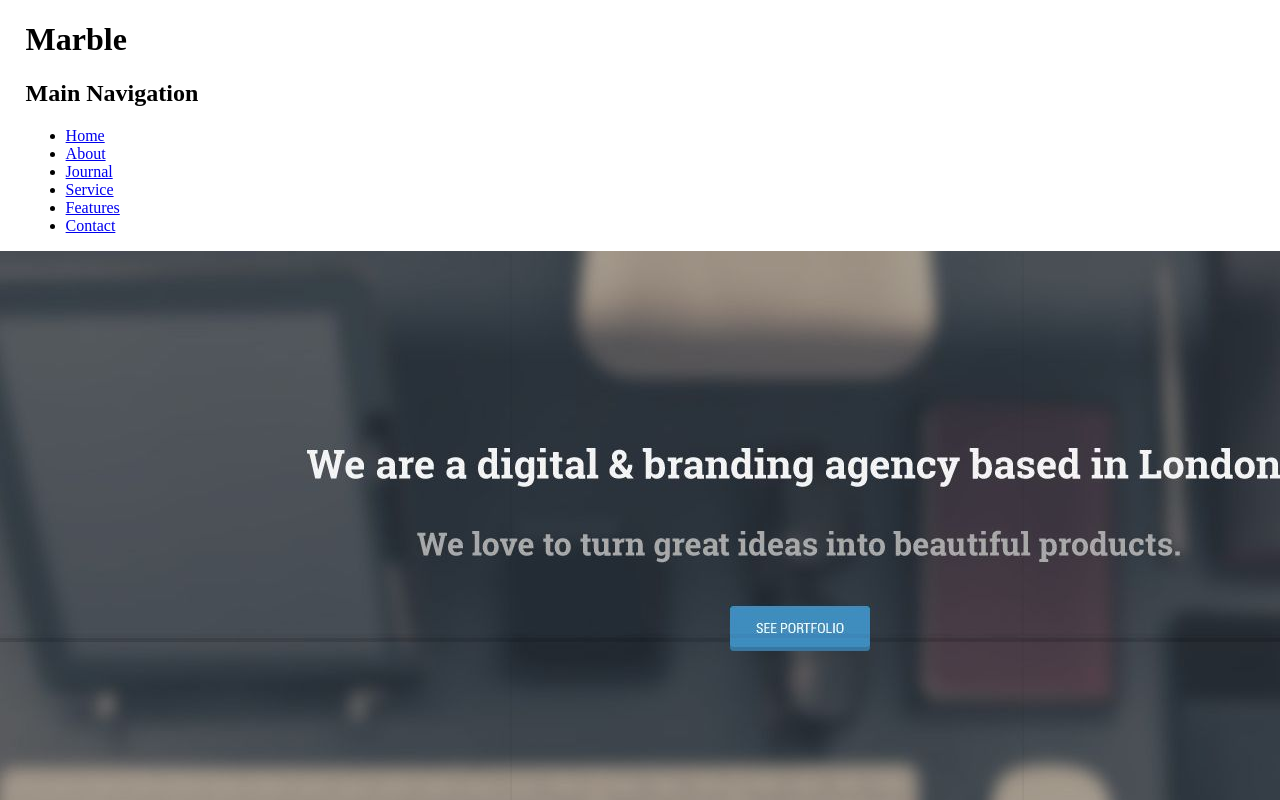
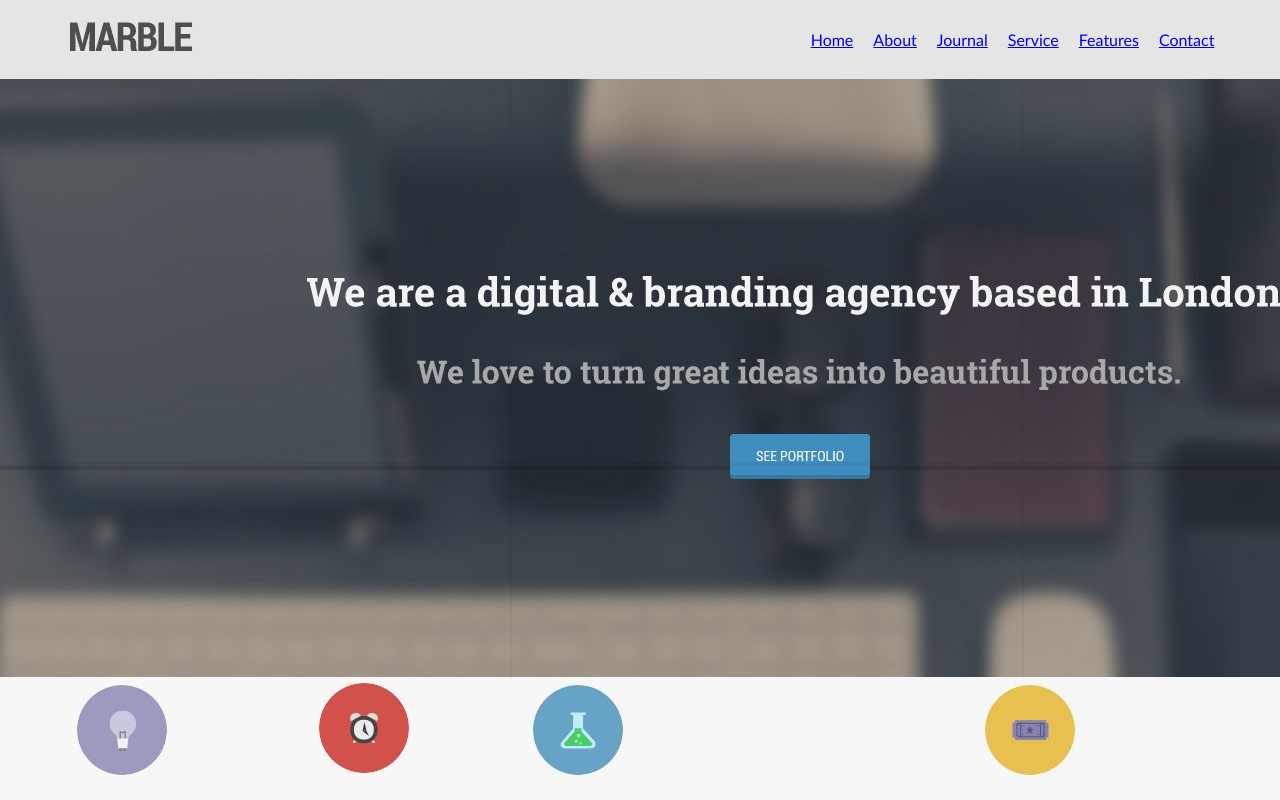
Before and after one commit to Remdran/Marble-psd-to-site, a plain HTML site: page index.html in a window 1280 px wide. Shown: the top 800 px of the page. Drawn offline with Linux system fonts and the light colour scheme.

Commit message:
nav styling

```diff
--- a/index.html
+++ b/index.html
@@ -10,9 +10,9 @@
 	<body>
 		<header>
 			<div class="wrapper">
+				<div class="row">
 					<h1 class="logo">Marble</h1>
 					<nav>
-					<h2>Main Navigation</h2>
 						<div class="burger"></div>
 						<ul>
 							<li class="active"><a href="#">Home</a></li>
@@ -23,6 +23,7 @@
 							<li><a href="#">Contact</a></li>
 						</ul>
 					</nav>
+				</div>
 			</div>
 		</header>
 
@@ -72,6 +73,7 @@
 			</section>
 
 			<section class="works">
+				<div class="wrapper">
 					<div class="row">
 						<h2>Our Latest Works</h2>
 						<ul>
@@ -79,8 +81,8 @@
 							<h3>Nobis Business Card</h3>
 							<p>Business Card, Graphic</p>
 							<p>
-							Sed posuere consectetur est at lobortis. Porta sagittis lacus vel
-							augue laoreet rutrum.
+								Sed posuere consectetur est at lobortis. Porta sagittis lacus
+								vel augue laoreet rutrum.
 							</p>
 						</ul>
 						<ul>
@@ -102,6 +104,7 @@
 							</p>
 						</ul>
 					</div>
+				</div>
 			</section>
 		</main>
 
@@ -114,6 +117,7 @@
 		</div>
 
 		<footer>
+			<div class="wrapper">
 				<ul>
 					<li>Get in touch</li>
 					<li>
@@ -136,7 +140,8 @@
 						Donce ullamcorper metus auctor fringilla. Nullam quis risus eget.
 					</li>
 					<li>
-					Vestibulum id ligula porta eusimiod semper. Maecanean faucibus mollis.
+						Vestibulum id ligula porta eusimiod semper. Maecanean faucibus
+						mollis.
 					</li>
 				</ul>
 
@@ -157,17 +162,18 @@
 				<ul>
 					<li>About Us</li>
 					<li>
-					Vestibulum id ligula porta felis euismod semper. Duis mollis, est non
-					commodo luctus, nisi erta portitor ligula, eget lacnina odio sem nec
-					elit.
+						Vestibulum id ligula porta felis euismod semper. Duis mollis, est
+						non commodo luctus, nisi erta portitor ligula, eget lacnina odio sem
+						nec elit.
 					</li>
 					<li>
-					Cum solici natoque pentaibus et magnis dis parturient motes, nasceture
-					ridiculus mus curatbitur blandit tempus.
+						Cum solici natoque pentaibus et magnis dis parturient motes,
+						nasceture ridiculus mus curatbitur blandit tempus.
 					</li>
 				</ul>
 
 				<p>&copy; 2019 Marble. All Rights Reserved. Theme by elemis.</p>
+			</div>
 		</footer>
 	</body>
 </html>
--- a/styles.css
+++ b/styles.css
@@ -1,14 +1,62 @@
 * {
 	box-sizing: border-box;
+	font-family: "Trebuchet MS", "Lucida Sans Unicode", "Lucida Grande",
+		"Lucida Sans", Arial, sans-serif;
 }
 
-body {
+body,
+ul,
+li {
 	margin: 0;
 	padding: 0;
 }
 
+p,
+h1,
+h2,
+h3 {
+	color: #4e4e4e;
+}
+
+body {
+	background-color: #f7f7f7;
+}
+
 .wrapper {
-	width: 98%;
+	width: 96%;
 	padding: 0 2%;
-	max-width: 1600px;
+	max-width: 1200px;
+	margin: 0 auto;
 }
+
+header {
+	background-color: #e5e5e5;
+	padding: 20px 0;
+}
+
+header h1 {
+	margin: 0;
+	text-indent: -10000px;
+	background: url(images/logo.jpg) no-repeat;
+	width: 134px;
+}
+
+.row {
+	display: flex;
+}
+
+/* margin-left auto sets the nav to the right side of the screen when using flexbox */
+nav {
+	align-self: center;
+	margin-left: auto;
+}
+
+nav ul {
+	display: flex;
+	justify-content: flex-end;
+}
+
+nav ul li {
+	margin-left: 20px;
+	list-style-type: none;
+}
```
Lines whose indentation alone changed are shown as unchanged.
